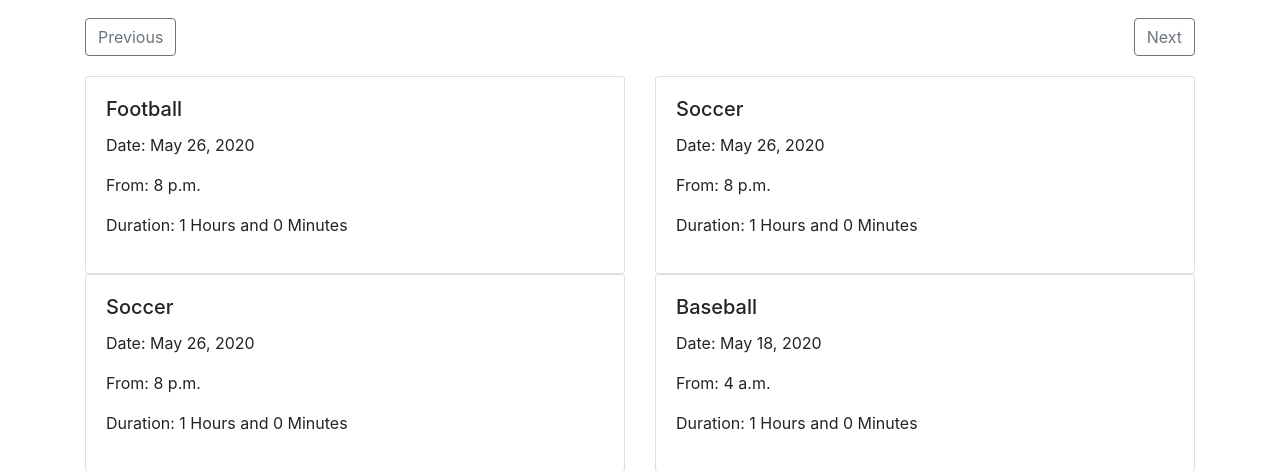
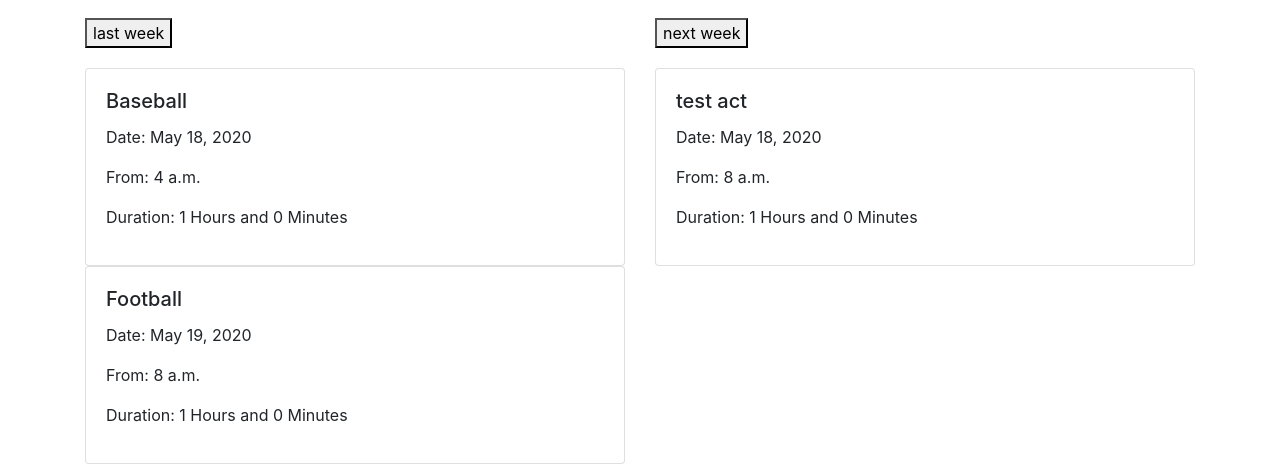
Before and after one commit to alexangria1992/ISCG_7427_Assignment, a Django app: page / in a window 1280 px wide. Shown: the part 126-597 px from the top of the page. Run offline with Django 3.2, Linux system fonts and the light colour scheme; data comes from the database, SQL or seed files in the repository; both versions use the stored data as it was after the commit; some libraries are stand-ins or nearby versions.

Commit message:
Created Next and Previous Buttons

```diff
--- a/assignment1/amsApp/models.py
+++ b/assignment1/amsApp/models.py
@@ -34,6 +34,8 @@ class Activity(models.Model):
 
   def __str__(self):
     return self.name
+  def get_week(self):
+      return self.date.isocalendar()[1]
 
 class Child(models.Model):
   name = models.CharField(max_length=50)
--- a/assignment1/amsApp/views.py
+++ b/assignment1/amsApp/views.py
@@ -6,19 +6,47 @@ from django.db import IntegrityError
 from datetime import datetime,timedelta
 from datetime import time
 from amsApp import forms
+from django.utils import timezone
+
 
 
 
 
 # Create your views here.
 def home(request):
+
     try:
         userrole = request.user.roles.first().id
     except:
         userrole = '3'
     af = forms.ActivityForm()
     allActivities = Activity.objects.all()
+
+    context = dict()
+
+    current_activities =[]
+    current_week = timezone.now().isocalendar()[1]
+    try:
+        print('in the all activities the first activity is in the week of'+ str(allActivities.first().get_week()))
+    except:
+        print('no activities')
+
+
+
     if request.method == 'POST':
+        if request.method == 'POST'  and request.POST.get('week') is not None:
+            week = request.POST.get('week')
+            current_week = request.POST['current_week']
+            print('beforer the week was '+current_week)
+
+            if week == 'next-week':
+                current_week = str(int(current_week) +1)
+            if week == 'last-week':
+                current_week = str(int(current_week) -1)
+
+
+
+
         if request.POST.get('form-type') == 'remove-activity' and request.POST.get('form-type') is not None:
             activityId = request.POST.get('activityId')
 
@@ -28,7 +56,6 @@ def home(request):
             else:
                 messages.add_message(request, messages.INFO, "Activity Delete Unsuccessful")
             return redirect('home')
-
 
         if request.POST.get('form-type') == 'update-activity' and request.POST.get('form-type') is not None:
             activityId = request.POST.get('activityId')
@@ -40,11 +67,10 @@ def home(request):
                 messages.add_message(request,messages.SUCCESS, f'{a1name}\'s details have been Updated Successfully to {a2.name}!')
                 return redirect('home')
             else:
-                 af = forms.ActivityForm()
-                 messages.add_message(request,messages.INFO, 'Failed to update activity details.')
+                af = forms.ActivityForm()
+                messages.add_message(request,messages.INFO, 'Failed to update activity details.')
 
 
-    if request.method == 'POST':
         if request.POST.get('childId') is not None:
             try:
                 childId= request.POST.get('childId')
@@ -59,7 +85,8 @@ def home(request):
             response = child_profile(request, context)
             return response
 
-        else:
+        if request.POST.get('duration') is not None:
+            print("adding activity...")
             af = forms.ActivityForm(request.POST)
             if af.is_valid():
                 activity = af.save()
@@ -67,8 +94,24 @@ def home(request):
             else:
                 messages.add_message(request, messages.INFO,"Activity  Failed")
 
-    context = {'userrole':userrole,'includeNav':True,'form':af,'allActivities': allActivities}
+    current_activities = []
+    for activity in allActivities:
+        if str(activity.get_week()) == str(int(current_week)+1):
+            current_activities.append(activity)
+            #print(activity,activity.get_week())
+    print('current activities are :'  )
+    print(current_activities)
+    print('now the week is '+str(current_week))
+
+    context = {'userrole':userrole,'includeNav':True,'form':af}
+    context['allActivities'] = current_activities
+    context['current_week'] = current_week
+
     return render(request,'home.html',context)
+
+
+
+
 
 
 
--- a/assignment1/templates/date-nav.html
+++ b/assignment1/templates/date-nav.html
@@ -7,12 +7,26 @@
         </div>
         <div class="row">
             <div class="col">
-                <button class="btn btn-outline-secondary">Previous</button>
+                <form action="" method="post">
+                    {% csrf_token %}
+                    <input type="hidden" name="week" value="last-week">
+                    <input type="hidden" name="current_week" value="{{current_week}}">
+
+                    <button type="submit">last week</button>
+                </form>
 
             </div>
 
             <div class="col">
-                <button class="btn btn-outline-secondary float-right">Next</button>
+                <form action="" method="post">
+                    {% csrf_token %}
+                    <input type="hidden" name="week" value="next-week">
+                    <input type="hidden" name="current_week" value="{{current_week}}">
+
+                    <button type="submit">next week</button>
+                </form>
+
+
             </div>
 
         </div>
```
Also changed, not shown: assignment1/amsApp/migrations/0002_timerecord.py (added), assignment1/amsApp/migrations/0003_delete_timerecord.py (added), assignment1/db.sqlite3.
